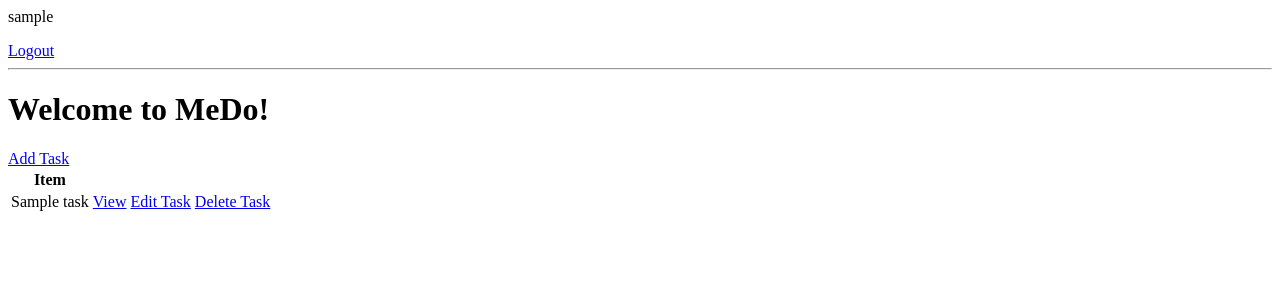
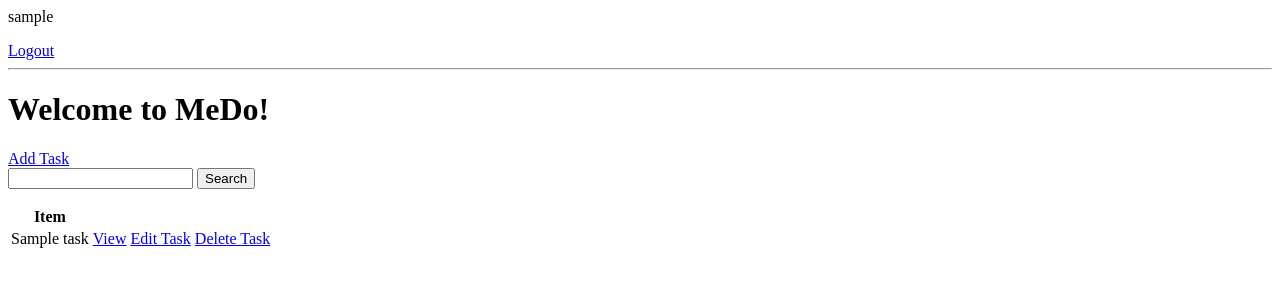
Before and after one commit to Rezurgat/MeDO, a Django app: page / in a window 1280 px wide. Shown: the top 300 px of the page. Run offline with Django 4.2, Linux system fonts and the light colour scheme; a user stored in the database is signed in; tables that the repository leaves empty hold one stand-in row (values such as "Sample post").

Commit message:
Started work with search logic

```diff
--- a/MeDO/todo/templates/todo/task_list.html
+++ b/MeDO/todo/templates/todo/task_list.html
@@ -7,6 +7,11 @@
 <hr>
 <h1>Welcome to MeDo!</h1>
 <a href="{% url 'task-create' %}">Add Task</a>
+
+<form method="get">
+    <input type="text" name="search-area">
+    <input type="submit" value="Search">
+</form>
 
 <table>
     <tr>
--- a/MeDO/todo/views.py
+++ b/MeDO/todo/views.py
@@ -45,6 +45,10 @@ class TaskList(LoginRequiredMixin, ListView):
     def get_context_data(self, **kwargs):
         context = super().get_context_data()
         context['tasks'] = context['tasks'].filter(user=self.request.user)
+
+        search_input = self.request.GET.get('search-area') or ''
+        if search_input:
+            context['tasks'] = context['tasks'].filter(title__icontains=search_input)
         return context
 
 
```
